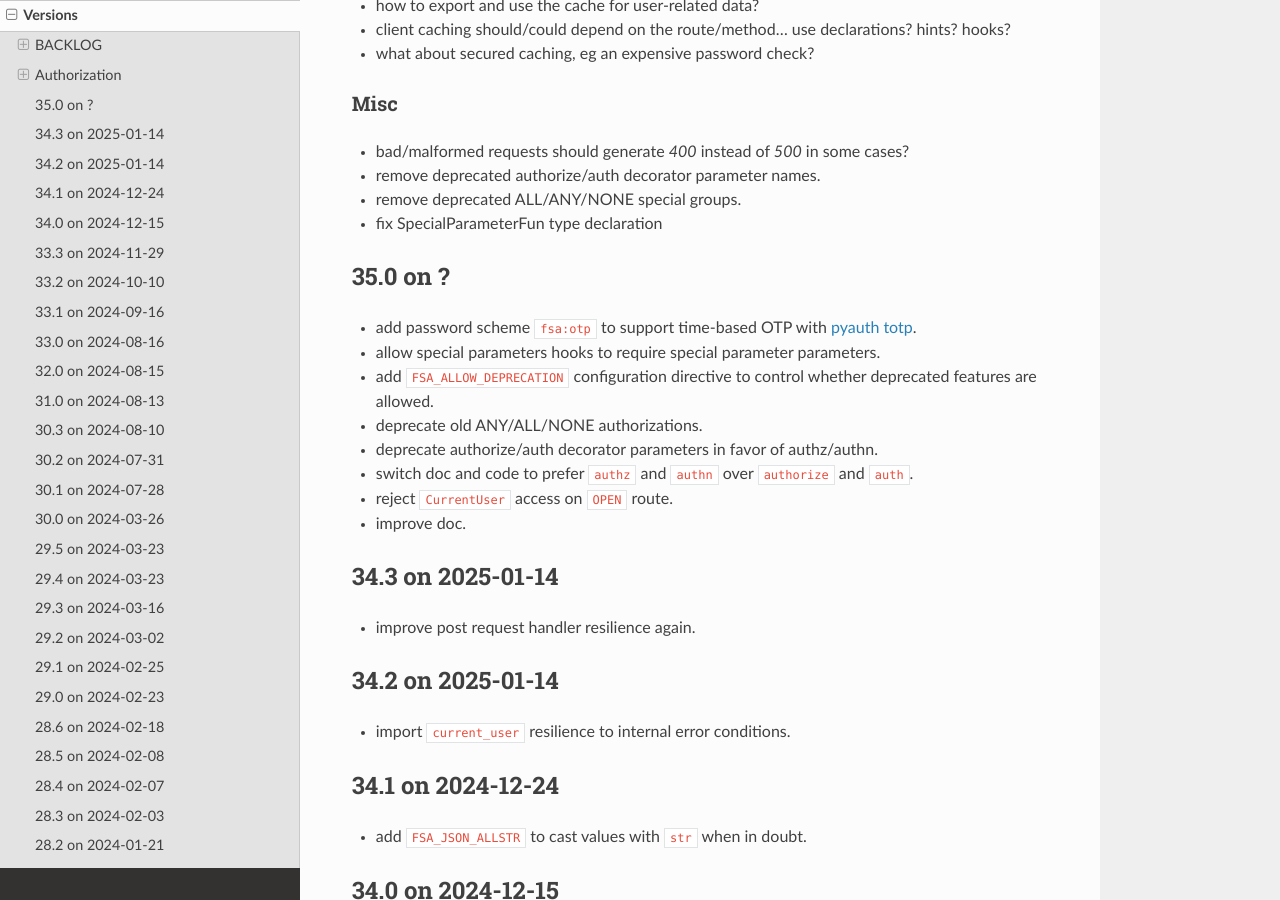
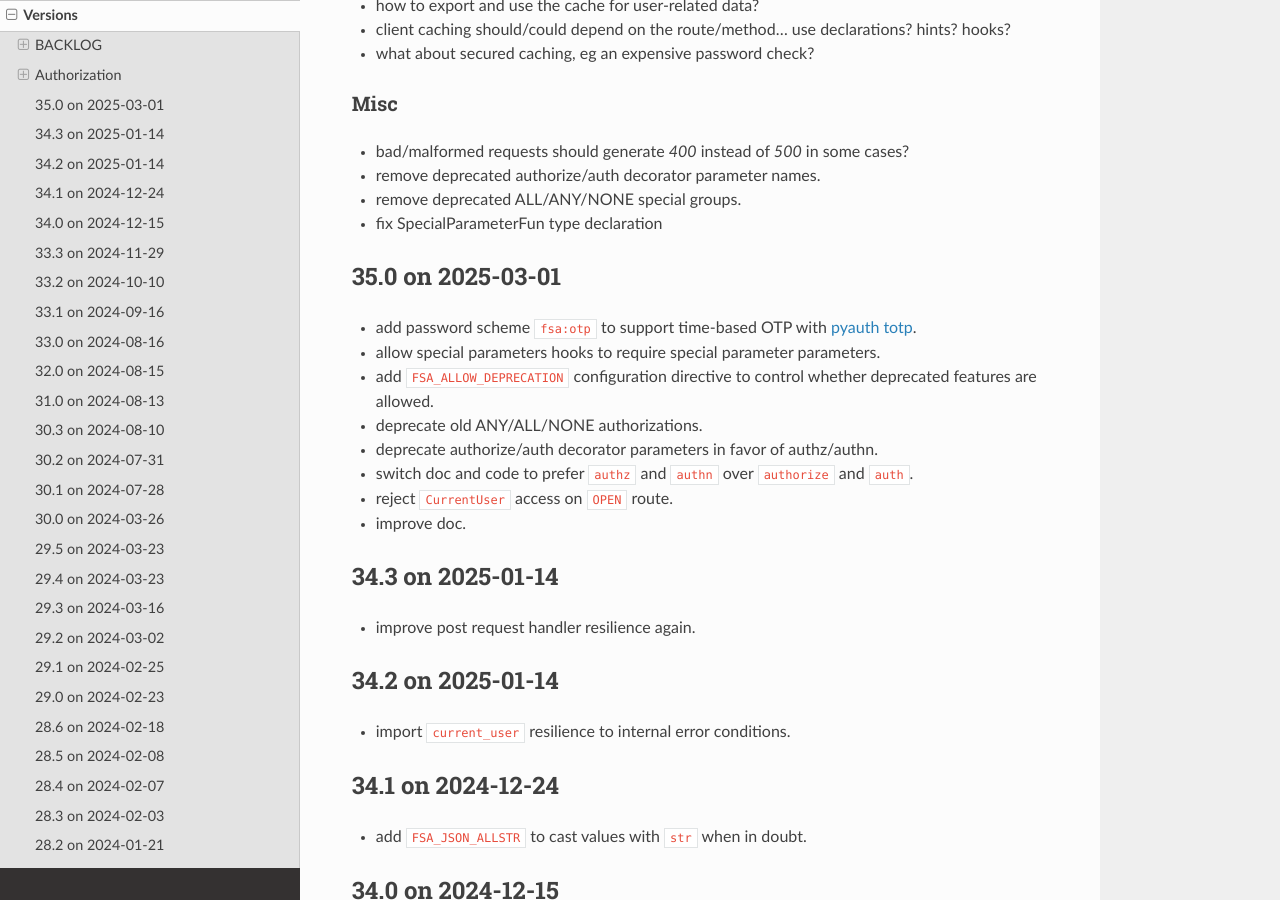
Before and after one commit to zx80/flask-simple-auth, a Sphinx documentation site: the page built from docs/VERSIONS.md, in a window 1280 px wide and 900 px high, scrolled down 835 px. Built offline with Sphinx 7.4.7 and the Read the Docs theme 3.1.0, drawn with Linux system fonts in a browser that asks for light colours; pages that are not in the unit, such as notebooks, are missing from menus.

Commit message:
release now

```diff
--- a/docs/VERSIONS.md
+++ b/docs/VERSIONS.md
@@ -41,7 +41,7 @@ and packaged on [PyPI](https://pypi.org/project/FlaskSimpleAuth/).
 - remove deprecated ALL/ANY/NONE special groups.
 - fix SpecialParameterFun type declaration
 
-## 35.0 on ?
+## 35.0 on 2025-03-01
 
 - add password scheme `fsa:otp` to support time-based OTP with
   [pyauth totp](https://pyauth.github.io/pyotp/).
```
